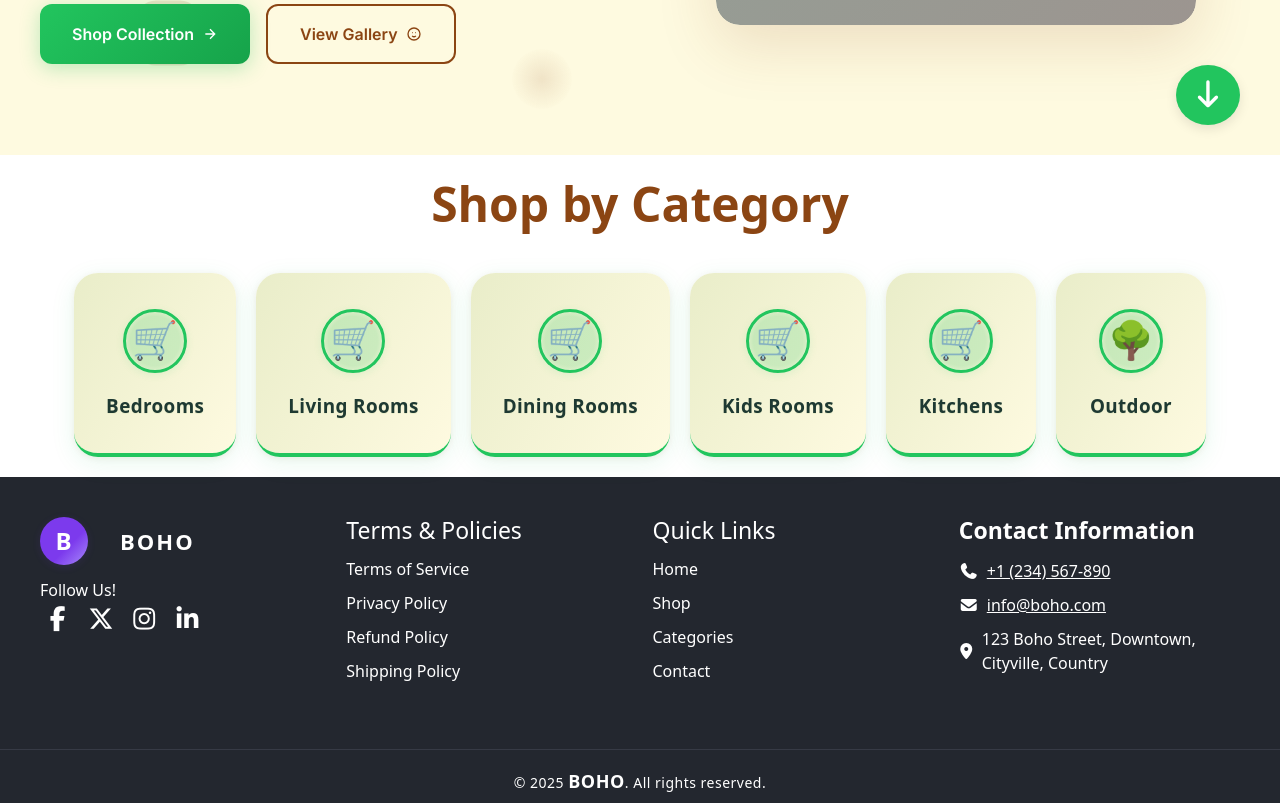
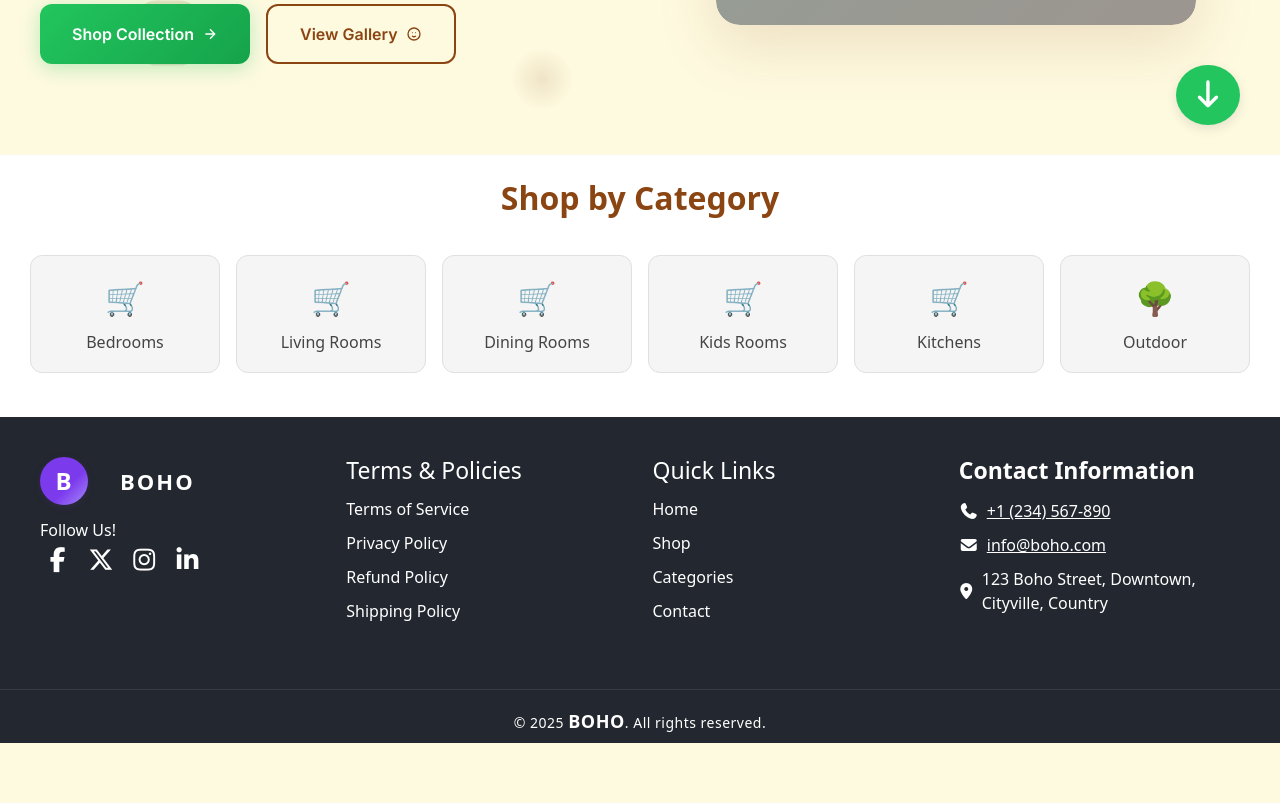
Before and after one commit to zeyad2712/BOHO-Furniture, a React (Vite) app: page / in a window 1280 px wide. Shown: the part 652-1455 px from the top of the page. After the commit the page ends 1395 px from the top, so only its background shows below. Built offline with nearby package versions, Linux system fonts and the light colour scheme; grey boxes are pictures that could not be loaded.

Commit message:
the navbar done

```diff
--- a/src/components/CategorisSection.jsx
+++ b/src/components/CategorisSection.jsx
@@ -4,88 +4,48 @@ import { categories, productsData } from '../data/ProductsData'
 function CategorisSection() {
     return (
         <div id='categories' className='categoris-section' style={{
-            display: 'flex',
-            flexDirection: 'column',
-            alignItems: 'center',
-            justifyContent: 'center',
-            gap: '20px',
-            padding: '20px',
-            backgroundColor: '#fff', // Remove this after testing
+            padding: '24px 10px',
+            background: '#fff',
+            textAlign: 'center'
         }}>
-            {/* Heading */}
-            <h1 style={{
-                fontSize: '3rem',
-                fontWeight: 'bold',
-                color: 'rgb(139, 69, 19)',
-                marginBottom: '20px',
-            }}>Shop by Category</h1>
-            {/* Categories Grid */}
+            <h2 style={{
+                fontSize: '2rem',
+                fontWeight: 600,
+                color: '#8b4513',
+                marginBottom: '18px'
+            }}>
+                Shop by Category
+            </h2>
             <div className="categories-grid" style={{
-                display: 'flex',
-                flexDirection: 'row',
-                alignItems: 'center',
-                justifyContent: 'center',
-                gap: '20px',
-                paddingInline: '20px',
+                display: 'grid',
+                gridTemplateColumns: 'repeat(6, 1fr)',
+                gap: '16px',
+                padding: '20px'
             }}>
-
                 {categories
                     .filter(category => category !== 'All')
                     .map((category) => (
                         <button
                             key={category}
-                            className="category-card"
                             style={{
                                 display: 'flex',
                                 flexDirection: 'column',
                                 alignItems: 'center',
                                 justifyContent: 'center',
-                                gap: '16px',
-                                background: 'linear-gradient(120deg, #e9edc9 0%, #fefae0 100%)',
-                                border: 'none',
-                                borderRadius: '24px',
-                                boxShadow: '0 6px 24px rgba(34,197,94,0.10), 0 1.5px 6px rgba(139,69,19,0.08)',
-                                padding: '36px 32px',
-                                minWidth: '150px',
-                                minHeight: '150px',
+                                background: '#f5f5f5',
+                                border: '1px solid #e0e0e0',
+                                borderRadius: '12px',
+                                padding: '18px 16px',
+                                minWidth: '90px',
+                                minHeight: '90px',
                                 cursor: 'pointer',
-                                transition: 'transform 0.22s cubic-bezier(.4,0,.2,1), box-shadow 0.22s, background 0.22s',
                                 fontFamily: 'inherit',
-                                outline: 'none',
-                                position: 'relative',
-                                overflow: 'hidden',
-                                borderBottom: '4px solid #22c55e',
-                            }}
-                            onMouseOver={e => {
-                                e.currentTarget.style.transform = 'translateY(-10px) scale(1.06)';
-                                e.currentTarget.style.boxShadow = '0 12px 36px rgba(34,197,94,0.18), 0 2px 8px rgba(139,69,19,0.12)';
-                                e.currentTarget.style.background = 'linear-gradient(120deg, #fefae0 0%, #d4e7c5 100%)';
-                                e.currentTarget.style.borderBottom = '4px solid #8b4513';
-                            }}
-                            onMouseOut={e => {
-                                e.currentTarget.style.transform = '';
-                                e.currentTarget.style.boxShadow = '0 6px 24px rgba(34,197,94,0.10), 0 1.5px 6px rgba(139,69,19,0.08)';
-                                e.currentTarget.style.background = 'linear-gradient(120deg, #e9edc9 0%, #fefae0 100%)';
-                                e.currentTarget.style.borderBottom = '4px solid #22c55e';
+                                fontSize: '1rem',
+                                color: '#333',
+                                transition: 'background 0.15s, border 0.15s'
                             }}
                         >
-                            <div
-                                style={{
-                                    width: 64,
-                                    height: 64,
-                                    borderRadius: '50%',
-                                    background: 'radial-gradient(circle, #22c55e33 60%, #fefae0 100%)',
-                                    display: 'flex',
-                                    alignItems: 'center',
-                                    justifyContent: 'center',
-                                    fontSize: '2.3rem',
-                                    marginBottom: 6,
-                                    border: '3px solid #22c55e',
-                                    boxShadow: '0 2px 8px rgba(34,197,94,0.10)',
-                                    transition: 'border-color 0.18s',
-                                }}
-                            >
-                                <span style={{ fontSize: '2.3rem', marginBottom: 2 }}>
+                            <span style={{ fontSize: '2rem', marginBottom: 6 }}>
                                 {{
                                     "Furniture": "🪑",
                                     "Decor": "🖼️",
@@ -109,26 +69,18 @@ function CategorisSection() {
                                     "Vintage": "📻",
                                 }[category] || "🛒"}
                             </span>
-                            </div>
-                            <h3
-                                style={{
-                                    fontSize: '1.18rem',
-                                    fontWeight: 700,
-                                    color: '#1e3932',
-                                    margin: 0,
-                                    letterSpacing: '0.02em',
-                                    textShadow: '0 1px 0 #e9edc9',
-                                    textAlign: 'center',
-                                }}
-                            >
+                            <span style={{
+                                fontSize: '1rem',
+                                fontWeight: 500,
+                                color: '#444',
+                                marginTop: 2
+                            }}>
                                 {category}
-                            </h3>
+                            </span>
                         </button>
                     ))
                 }
-
             </div>
-
         </div>
     )
 }
--- a/src/components/Hero.jsx
+++ b/src/components/Hero.jsx
@@ -532,7 +532,6 @@ function Hero() {
                 </div>
             </div>
 
-            {/* Scroll Down Button */}
             <div className="scroll-down" style={{
                 position: 'absolute',
                 bottom: '20px',
--- a/src/components/Navbar1.jsx
+++ b/src/components/Navbar1.jsx
@@ -122,17 +122,43 @@ const Navbar = () => {
                                 </a>
                             </li>
                             {/* Dropdown */}
-                            {/* Dropdown with hover-to-show logic */}
-                            {/* Dropdown with improved hover logic: menu stays open when mouse is over button or menu */}
                             {(() => {
                                 // React state for dropdown open/close
                                 const [dropdownOpen, setDropdownOpen] = React.useState(false);
+                                const [isMobile, setIsMobile] = React.useState(window.innerWidth <= 991.98);
                                 // Track if mouse is over button or menu
                                 const buttonRef = React.useRef(null);
                                 const menuRef = React.useRef(null);
 
-                                // Close dropdown if mouse leaves both button and menu
+                                // Handle window resize
+                                React.useEffect(() => {
+                                    const handleResize = () => {
+                                        setIsMobile(window.innerWidth <= 991.98);
+                                    };
+
+                                    window.addEventListener('resize', handleResize);
+                                    return () => window.removeEventListener('resize', handleResize);
+                                }, []);
+
+                                // Handle click outside to close dropdown on mobile
+                                React.useEffect(() => {
+                                    const handleClickOutside = (event) => {
+                                        if (isMobile && dropdownOpen &&
+                                            buttonRef.current &&
+                                            !buttonRef.current.contains(event.target) &&
+                                            menuRef.current &&
+                                            !menuRef.current.contains(event.target)) {
+                                            setDropdownOpen(false);
+                                        }
+                                    };
+
+                                    document.addEventListener('mousedown', handleClickOutside);
+                                    return () => document.removeEventListener('mousedown', handleClickOutside);
+                                }, [isMobile, dropdownOpen]);
+
+                                // Close dropdown if mouse leaves both button and menu (desktop only)
                                 const handleMouseLeave = () => {
+                                    if (!isMobile) {
                                         setTimeout(() => {
                                             // Check if mouse is over button or menu
                                             const isOverButton = buttonRef.current && buttonRef.current.matches(':hover');
@@ -141,13 +167,22 @@ const Navbar = () => {
                                                 setDropdownOpen(false);
                                             }
                                         }, 80); // Small delay to allow moving between button and menu
+                                    }
+                                };
+
+                                // Toggle dropdown on click (mobile)
+                                const handleClick = (e) => {
+                                    if (isMobile) {
+                                        e.preventDefault();
+                                        setDropdownOpen(!dropdownOpen);
+                                    }
                                 };
 
                                 return (
                                     <li
-                                        className="nav-item dropdown"
+                                        className={`nav-item dropdown ${dropdownOpen ? 'show' : ''}`}
                                         style={{ margin: '0 10px', position: 'relative' }}
-                                        onMouseEnter={() => setDropdownOpen(true)}
+                                        onMouseEnter={() => !isMobile && setDropdownOpen(true)}
                                         onMouseLeave={handleMouseLeave}
                                     >
                                         <a
@@ -166,16 +201,25 @@ const Navbar = () => {
                                                 transition: "background 0.2s, color 0.2s",
                                             }}
                                             ref={buttonRef}
+                                            onClick={handleClick}
                                             onMouseOver={e => {
+                                                if (!isMobile) {
                                                     e.currentTarget.style.background = "#16a34a";
                                                     e.currentTarget.style.color = "#fef08a";
+                                                }
                                             }}
                                             onMouseOut={e => {
+                                                if (!isMobile) {
                                                     e.currentTarget.style.background = "transparent";
                                                     e.currentTarget.style.color = "#fff";
+                                                }
                                             }}
                                         >
                                             <i className="fa-solid fa-box"></i> Products
+                                            {/* {isMobile && (
+                                                <i className={`fa-solid fa-chevron-${dropdownOpen ? 'up' : 'down'}`}
+                                                    style={{ marginLeft: 8, fontSize: '0.8em', transition: 'transform 0.3s ease' }}></i>
+                                            )} */}
                                         </a>
                                         <ul
                                             className="dropdown-menu"
@@ -195,7 +239,7 @@ const Navbar = () => {
                                                 padding: "8px 5px",
                                                 display: dropdownOpen ? "block" : "none",
                                             }}
-                                            onMouseEnter={() => setDropdownOpen(true)}
+                                            onMouseEnter={() => !isMobile && setDropdownOpen(true)}
                                             onMouseLeave={handleMouseLeave}
                                         >
                                             <li>
@@ -242,13 +286,19 @@ const Navbar = () => {
                                                 <hr style={{ margin: "4px 0", borderColor: "rgba(34,197,94,0.1)" }} />
                                             </li>
                                             <li>
-                                                <a className="dropdown-item" href="#" style={{
+                                                <a
+                                                    className="dropdown-item"
+                                                    href="#"
+                                                    style={{
                                                         fontWeight: 500,
                                                         padding: "8px 16px",
                                                         color: "#166534",
                                                         textDecoration: "none",
                                                         display: "block",
-                                                    transition: "background 0.2s"
+                                                        transition: "background 0.2s, color 0.2s",
+                                                        "@media (max-width: 765px)": {
+                                                            color: "#fff"
+                                                        }
                                                     }}
                                                     onMouseOver={e => {
                                                         e.currentTarget.style.background = "#f0fdf4";
@@ -374,7 +424,7 @@ const Navbar = () => {
                 .dropdown-item {
                     display: block !important;
                     padding: 8px 16px !important;
-                    color: #166534 !important;
+                    color: #166534;
                     text-decoration: none !important;
                     font-weight: 500 !important;
                     transition: background 0.2s !important;
@@ -463,11 +513,15 @@ const Navbar = () => {
                         transform: scaleY(0);
                         transform-origin: top;
                         transition: transform 0.3s ease;
+                        display: none !important;
                     }
 
                     .dropdown.show .dropdown-menu {
                         transform: scaleY(1) !important;
+                        display: block !important;
                     }
+
+
 
                     /* Search form animation */
                     form {
@@ -479,6 +533,30 @@ const Navbar = () => {
                     .navbar-collapse.show form {
                         opacity: 1 !important;
                         transform: translateY(0) !important;
+                    }
+                }
+
+                @media (max-width: 765px) {
+                    .dropdown-item {
+                        color: #166534 !important;
+                        display: block !important;
+                        background: transparent !important;
+                    }
+
+                    .dropdown-menu {
+                        background: rgba(255, 255, 255, 0.95) !important;
+                        border: none !important;
+                        box-shadow: 0 4px 20px rgba(0, 0, 0, 0.1) !important;
+                        display: none !important;
+                    }
+
+                    .dropdown.show .dropdown-menu {
+                        display: block !important;
+                    }
+
+                    .dropdown-item:hover {
+                        background: rgba(255, 255, 255, 0.1) !important;
+                        color: #fef08a !important;
                     }
                 }
 
@@ -515,6 +593,7 @@ const Navbar = () => {
                         min-width: 80px !important;
                         font-size: 0.95rem !important;
                     }
+
                 }
                 `}
                 </style>
```
Lines whose indentation alone changed are shown as unchanged.
